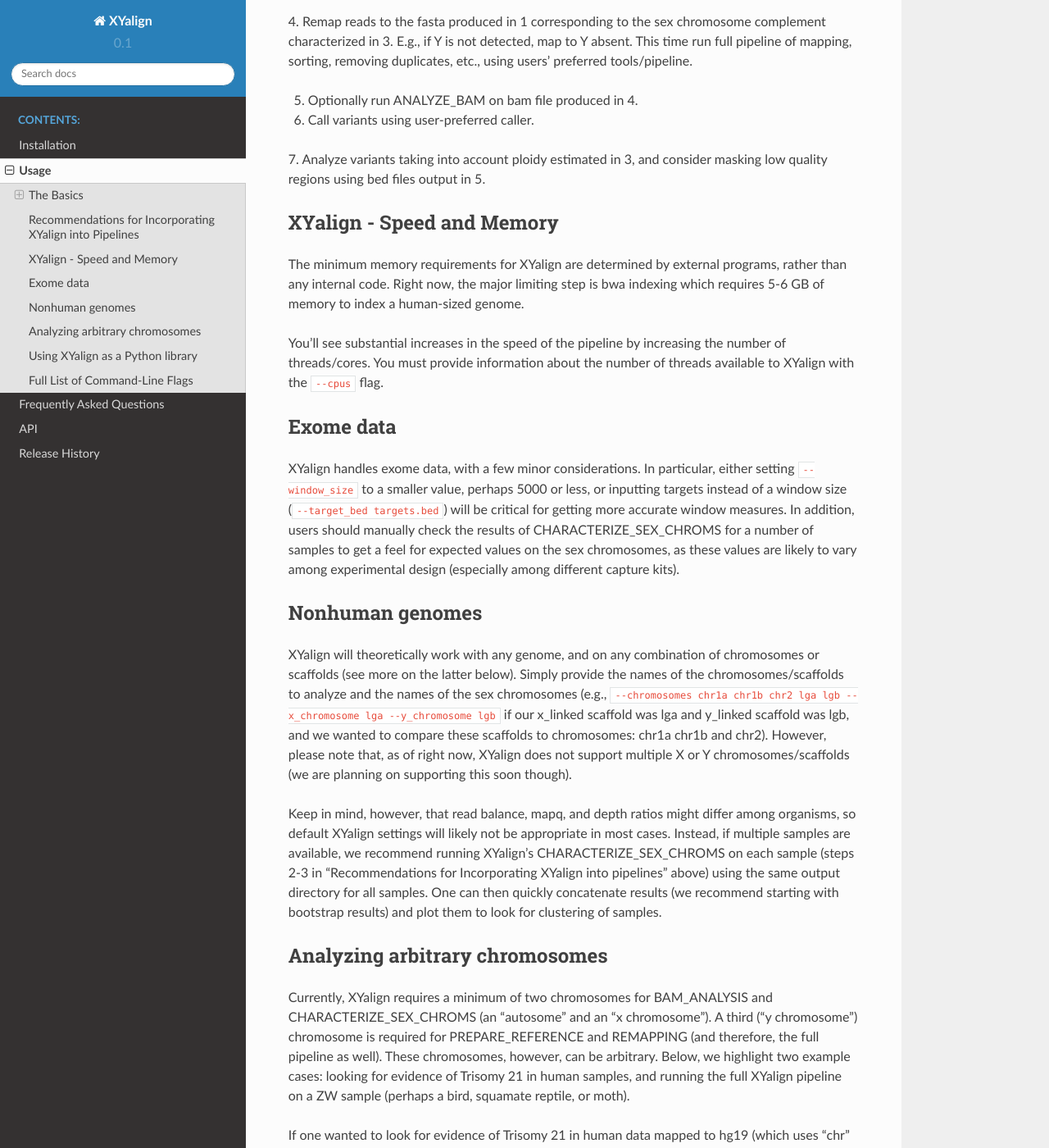
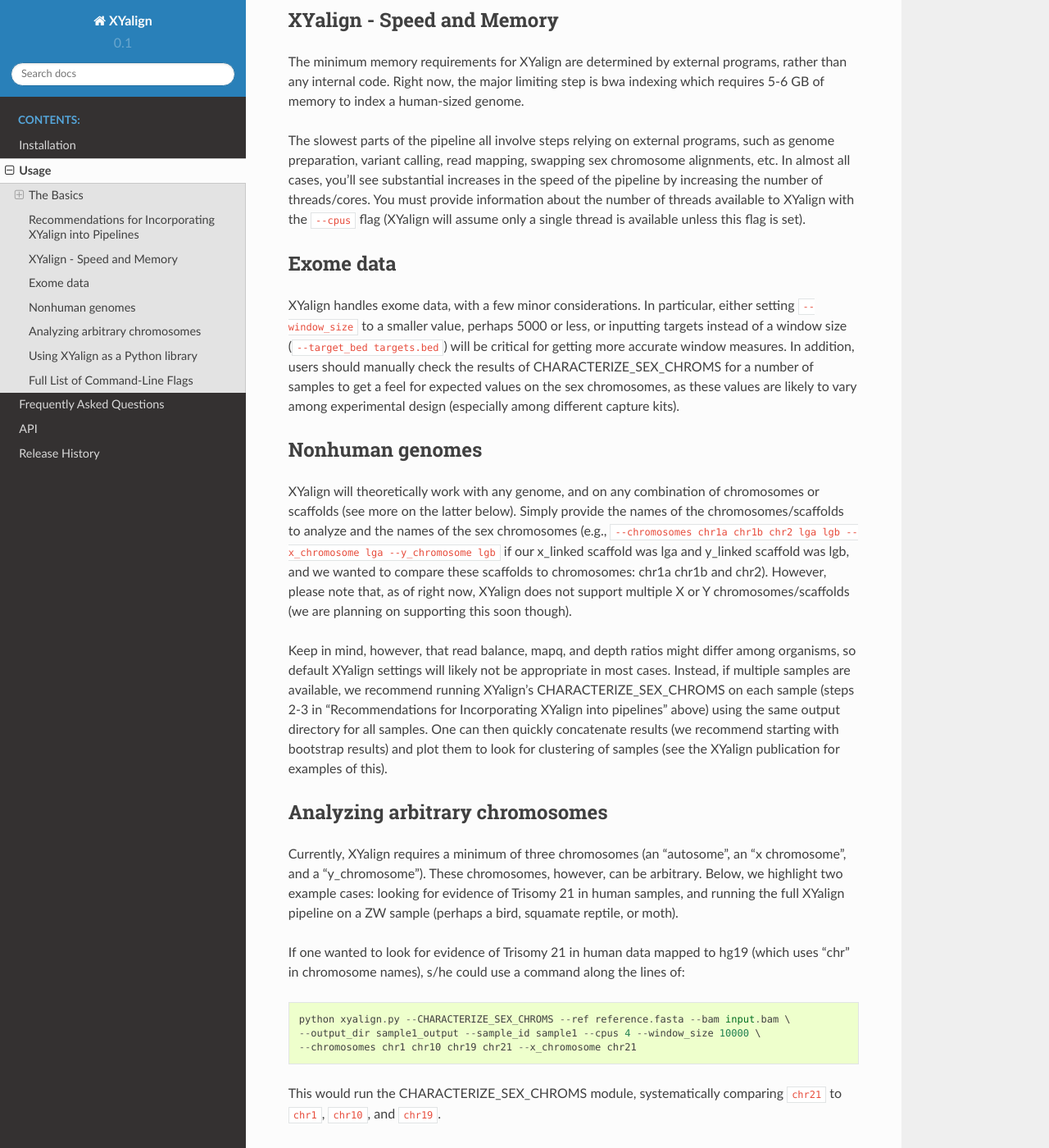
Before and after one commit to SexChrLab/XYalign, a Sphinx documentation site: the page built from docs/usage.rst, in a window 1280 px wide and 1400 px high, scrolled down 4113 px. Shown: the whole window at 82% size. Built offline with Sphinx 7.4.7 and the Read the Docs theme 2.0.0, drawn with Linux system fonts in a browser that asks for light colours; pages that are not in the unit, such as notebooks, are missing from menus; some of the changed text lies outside the part shown.

Commit message:
Some documentation updates for 0.1

```diff
--- a/docs/usage.rst
+++ b/docs/usage.rst
@@ -11,10 +11,6 @@ Currently, XYalign requires two files to run: a **bam file** and the **reference
 used to generate it.  It also requires a *list of chromosomes* to analyze (at least 3, including X and Y),
 the *name of the X chromosome*, and the *name of the Y chromosome*. The chromosome names must *exactly* match
 those in the bam header and reference fasta - 'chr19' is not equivalent to '19', for example.
-
-As we are still finalizing methods for estimating sex chromosome complement (e.g., XX, XY, XXY, X0), for the
-time being, **you also need to provide** ``--y_present`` or ``--y_absent`` to indicate whether XYalign should
-treat the sample as possessing a Y chromosome or not.
 
 You also need a variety of python packages and external programs installed.  See
 :doc:`installation` for more information.
@@ -156,13 +152,6 @@ We could have optionally provided preprocessed reference genomes with ``--xx_ref
 and ``--xx_ref_in``, as in 4.  We could have also used ``--y_absent`` or ``--y_present``
 to force mapping to a certain reference.
 
-.. note::
-
-	We are currently experimenting with methods for determining the presence or
-	absence of a Y chromosome, so either ``--y_absent`` or ``--y_present`` is
-	**required** for the time being until we've finalized the implementation of ploidy
-	estimation.
-
 Recommendations for Incorporating XYalign into Pipelines
 --------------------------------------------------------
 
@@ -195,9 +184,12 @@ The minimum memory requirements for XYalign are determined by external programs,
 rather than any internal code.  Right now, the major limiting step is bwa indexing
 which requires 5-6 GB of memory to index a human-sized genome.
 
-You'll see substantial increases in the speed of the pipeline by increasing the
+The slowest parts of the pipeline all involve steps relying on external programs, such as
+genome preparation, variant calling, read mapping, swapping sex chromosome alignments, etc.
+In almost all cases, you'll see substantial increases in the speed of the pipeline by increasing the
 number of threads/cores.  You must provide information about the number of threads available
-to XYalign with the ``--cpus`` flag.
+to XYalign with the ``--cpus`` flag (XYalign will assume only a single thread is
+available unless this flag is set).
 
 Exome data
 ----------
@@ -229,15 +221,13 @@ XYalign's CHARACTERIZE_SEX_CHROMS  on each sample (steps 2-3 in
 "Recommendations for Incorporating XYalign into pipelines" above)
 using the same output directory for all samples.  One can then quickly concatenate
 results (we recommend starting with bootstrap results) and plot them to look
-for clustering of samples.
+for clustering of samples (see the XYalign publication for examples of this).
 
 Analyzing arbitrary chromosomes
 -------------------------------
 
-Currently, XYalign requires a minimum of two chromosomes for BAM_ANALYSIS and
-CHARACTERIZE_SEX_CHROMS (an "autosome" and an "x chromosome").  A third ("y chromosome")
-chromosome is required for PREPARE_REFERENCE and REMAPPING (and therefore, the
-full pipeline as well).  These chromosomes, however, can be arbitrary. Below,
+Currently, XYalign requires a minimum of three chromosomes (an "autosome", an "x chromosome",
+and a "y_chromosome"). These chromosomes, however, can be arbitrary. Below,
 we highlight two example cases: looking for evidence of Trisomy 21 in human samples,
 and running the full XYalign pipeline on a ZW sample (perhaps a bird, squamate reptile, or moth).
 
```
Also changed, not shown: docs/installation.rst (+3 -9 lines), docs/release.rst (+10 -1 lines).
